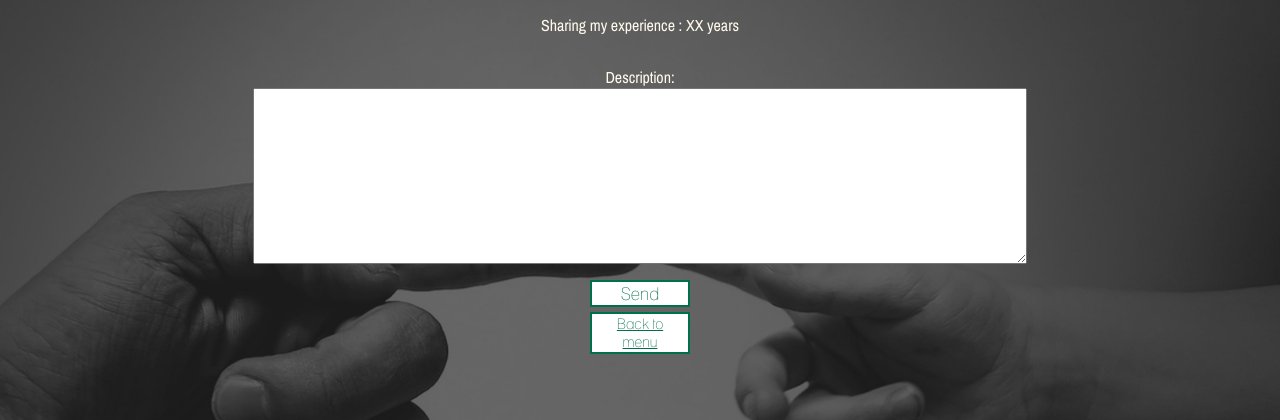
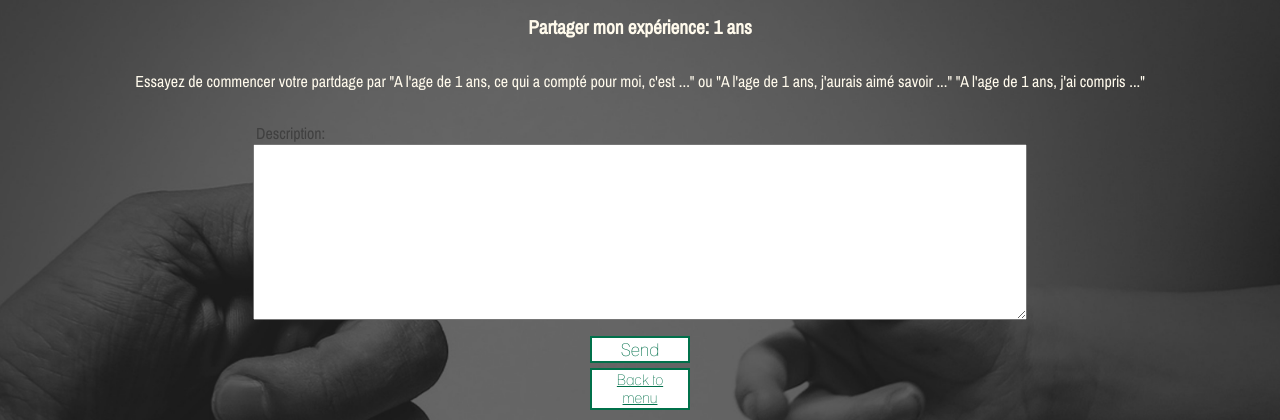
Before and after one commit to ThomasCreusot/partdage, a Django app: page /sharing_an_experience_create/1/ in a window 1280 px wide. Shown: the part 110-530 px from the top of the page. Run offline with Django 4.2, Linux system fonts and the light colour scheme; a user stored in the database is signed in; tables that the repository leaves empty hold one stand-in row (values such as "Sample post"); data that the repository does not hold is empty; some web fonts are replaced.

Commit message:
amelioration of sharings creation and update pages : displaying concerned age

```diff
--- a/sharingofexperience/templates/sharingofexperience/sharing_an_experience_create.html
+++ b/sharingofexperience/templates/sharingofexperience/sharing_an_experience_create.html
@@ -2,7 +2,9 @@
 {% block content %}
 
 <div id=blocPageSharingCreation>
-    <p>Sharing my experience : XX years</p>
+    <h2>Partager mon expérience: {{ context.experienced_age }} ans </h2>
+
+    <p>Essayez de commencer votre partdage par "A l'age de {{ context.experienced_age }} ans, ce qui a compté pour moi, c'est ..." ou "A l'age de {{ context.experienced_age }} ans, j'aurais aimé savoir ..." "A l'age de {{ context.experienced_age }} ans, j'ai compris ..." </p>
 
     <form action="" method="post">
         {% csrf_token %}
--- a/sharingofexperience/templates/sharingofexperience/sharing_an_experience_update.html
+++ b/sharingofexperience/templates/sharingofexperience/sharing_an_experience_update.html
@@ -2,7 +2,7 @@
 {% block content %}
 
 <div id=blocPageSharingUpdate>
-    <p>Sharing my experience : XX years</p>
+    <h2>Mise à jour de mon partdage: {{ context.experienced_age }} ans </h2>
 
     <form action="" method="post">
         {% csrf_token %}
--- a/sharingofexperience/views.py
+++ b/sharingofexperience/views.py
@@ -42,7 +42,7 @@ def sharing_of_experience_of_an_user_at_a_given_age_id(request, experienced_age)
 
 def url_to_be_returned_for_experience_create_view(
         request, experienced_age_to_be_created_low_enough_boolean, age_already_filled_boolean,
-        experienced_age, form):
+        experienced_age, form, context):
 
     if not experienced_age_to_be_created_low_enough_boolean:
         return render(request, 'sharingofexperience/be_patient.html')
@@ -51,7 +51,7 @@ def url_to_be_returned_for_experience_create_view(
             sharing_of_experience_already_created_id=sharing_of_experience_of_an_user_at_a_given_age_id(request, experienced_age)
             return redirect('sharing_an_experience_update', sharing_of_experience_already_created_id)
         else:
-            return render(request, 'sharingofexperience/sharing_an_experience_create.html', {'form': form})
+            return render(request, 'sharingofexperience/sharing_an_experience_create.html', {'form': form, 'context':context})
 
 
 def sharing_of_experience_found(sharing_of_experience_search):
@@ -317,9 +317,13 @@ def sharing_an_experience_create(request, experienced_age):
     else:
         form = SharingOfExperienceFormCreate()
 
+    context = {
+        'experienced_age': experienced_age,
+    }
+
     url_to_be_returned = url_to_be_returned_for_experience_create_view(
         request, experienced_age_to_be_created_low_enough_boolean, age_already_filled_boolean,
-        experienced_age, form)
+        experienced_age, form, context)
     return url_to_be_returned
 
 
@@ -347,9 +351,13 @@ def sharing_an_experience_update(request, sharing_of_experience_id):
             else:
                 form = SharingOfExperienceFormCreate(instance=sharing_of_experience)
 
+            context = {
+                'experienced_age': sharing_of_experience.experienced_age,
+            }
+
             return render(request,
                 'sharingofexperience/sharing_an_experience_update.html',
-                {'form': form}
+                {'form': form, 'context':context}
             )
         else:
             return render(request, 'sharingofexperience/not_your_experience.html')
--- a/static/styles.css
+++ b/static/styles.css
@@ -444,7 +444,10 @@ h2 {
     width: 60%;
 }
 
-
+#blocPageSharingCreation form p label, #blocPageSharingUpdate form p label{
+    color:var(--main-grey-color);
+    width: 60%;
+}
 
 /*=============================*/
 /*========== BUTTONS ==========*/
```
